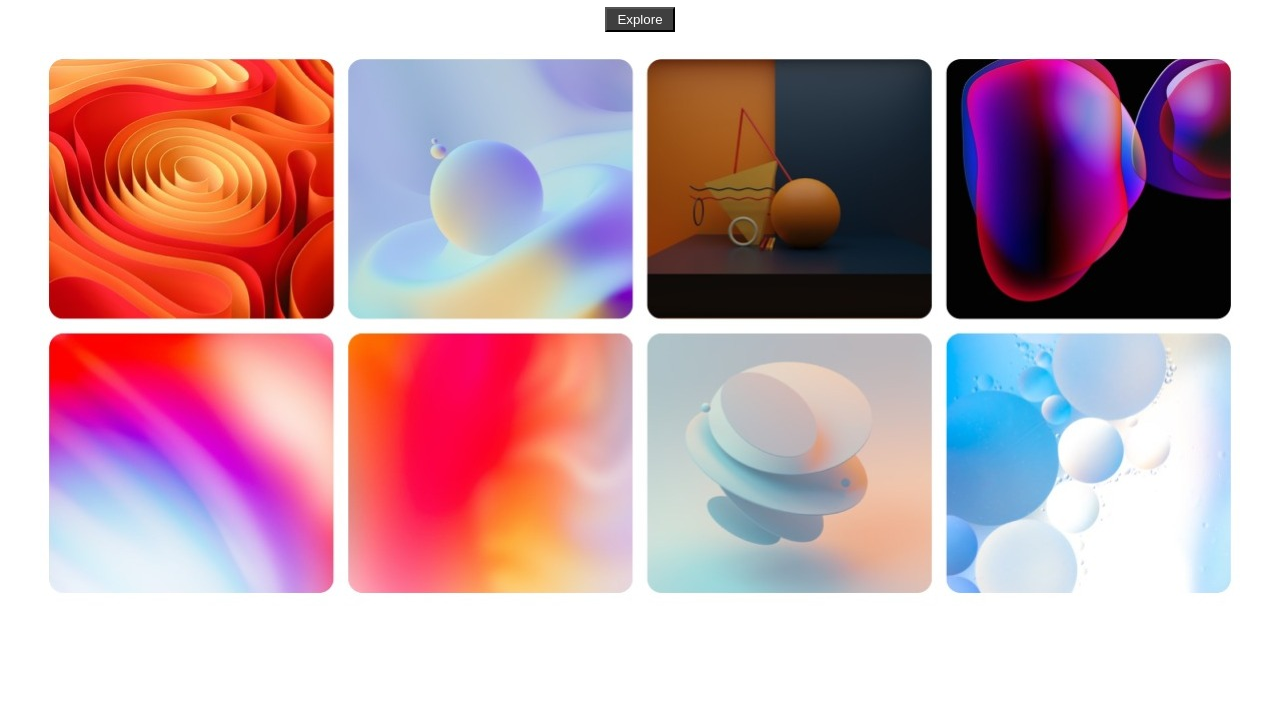
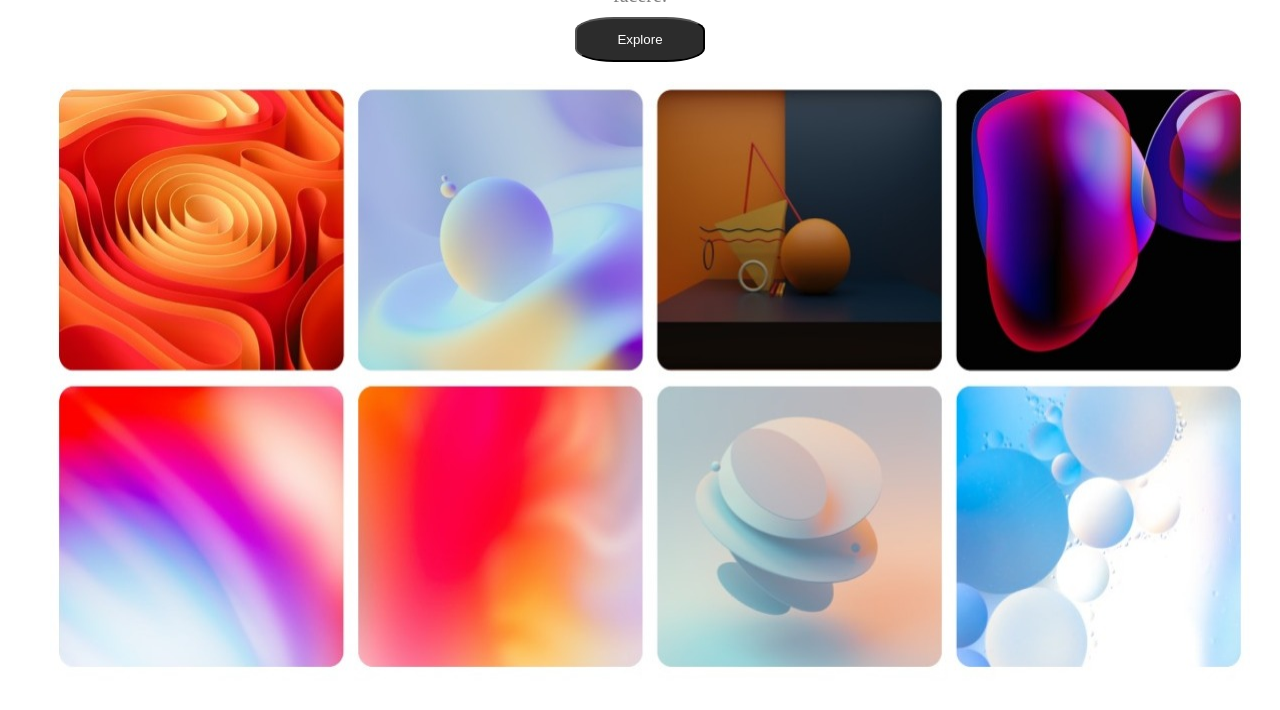
Before and after one commit to valerivera10/grid3, a plain HTML site: page index.html in a window 1280 px wide. Shown: the part 273-983 px from the top of the page. Before the commit the page ends 884 px from the top, so only its background shows below. Drawn offline with Linux system fonts and the light colour scheme.

Commit message:
feat: :white_check_mark: termine ultimos detalles de esstilo en mi pagina

```diff
--- a/css/style.css
+++ b/css/style.css
@@ -7,7 +7,7 @@
 .todo {
     justify-content: center;
     align-items: center;
-    margin: 40px;
+    margin: 50px;
 }
 .textoytitulo {
     display: flex;
@@ -39,14 +39,19 @@
 button {
     display: flex;
     color: white;
-    background: rgb(63, 63, 63);
-    width: 70px;
-    height: 25px;
+    background: rgb(44, 44, 44);
+    width: 130px;
+    height: 45px;
+    justify-content: center;
+    align-items: center;
+    border-radius: 30%;
+}
+
+.fotos {
     justify-content: center;
     align-items: center;
 }
-
-.fotos {
-    max-width: 100px;
-    height: 10px;
+.fotos img {
+    max-width: 1200px;
+    height: 600px;
 }
--- a/index.html
+++ b/index.html
@@ -5,7 +5,7 @@
     <meta name="viewport" content="width=device-width, initial-scale=1.0">
     <title>Document</title>
     <link rel="stylesheet" href="css/style.css">
-    <link rel="shortcut icon" href="storage/img/logo.png" type="image/x-icon">
+    <link rel="shortcut icon" href="storage/img/galeria.png" type="image/x-icon">
 </head>
 <body>
     <div class="todo">
```
